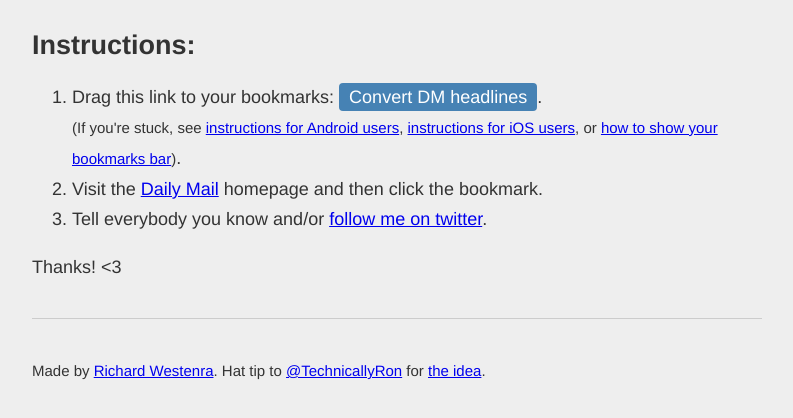
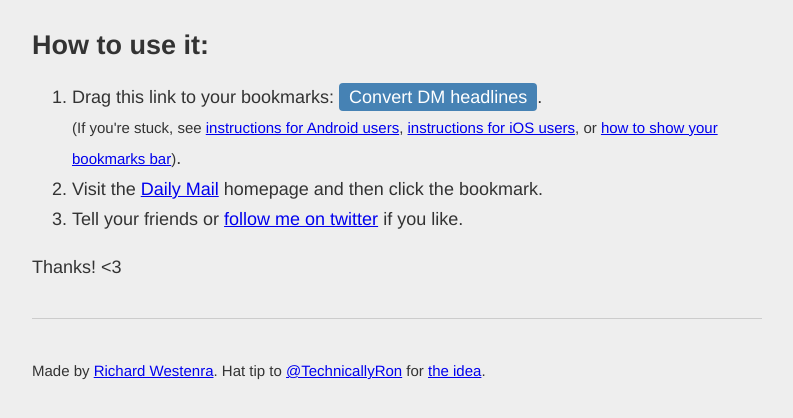
Before and after one commit to richardwestenra/dailyfail, a website: page app/index.html in a window 1280 px wide. Shown: the part 818-1236 px from the top of the page, without its empty margins (243-1036 px from the left). Drawn offline with nearby package versions, Linux system fonts and the light colour scheme; files that its build step writes are made by us from their sources.

Commit message:
minor wording changes to instructions section

```diff
--- a/app/index.html
+++ b/app/index.html
@@ -75,7 +75,7 @@
             <h1>If Daily Mail readers wrote the headlines</h1>
             <p>Use <a class="btn" href="javascript:(function()%7Bfunction%20callback()%7B(function(%24)%7Bvar%20jQuery%3D%24%3Bfunction%20callback()%7Balert(%22Replacing%20Daily%20Mail%20headlines%20with%20comments.%20Hold%20tight%2C%20this%20might%20take%20a%20few%20seconds...%22)%7Dvar%20s%3Ddocument.createElement(%22script%22)%3Bs.src%3D%22http%3A%2F%2Fdailymail.richardwestenra.com%2Fscripts%2Fmain.js%22%3Bif(s.addEventListener)%7Bs.addEventListener(%22load%22%2Ccallback%2Cfalse)%7Delse%20if(s.readyState)%7Bs.onreadystatechange%3Dcallback%7Ddocument.body.appendChild(s)%3B%7D)(jQuery.noConflict(true))%7Dvar%20s%3Ddocument.createElement(%22script%22)%3Bs.src%3D%22https%3A%2F%2Fajax.googleapis.com%2Fajax%2Flibs%2Fjquery%2F1.7.1%2Fjquery.min.js%22%3Bif(s.addEventListener)%7Bs.addEventListener(%22load%22%2Ccallback%2Cfalse)%7Delse%20if(s.readyState)%7Bs.onreadystatechange%3Dcallback%7Ddocument.body.appendChild(s)%3B%7D)()">this bookmarklet</a> to replace headlines on the <a href="http://www.dailymail.co.uk/" rel="nofollow">Daily Mail</a> homepage with user comments from the corresponding article. The results are often a little terrifying:</p>
             <img src="http://dailymail.richardwestenra.com/images/dm.jpg" width="100%" height="" alt="" />
-            <h2>Instructions:</h2>
+            <h2>How to use it:</h2>
             <ol>
                 <li>Drag this link to your bookmarks: <a class="btn" href="javascript:(function()%7Bfunction%20callback()%7B(function(%24)%7Bvar%20jQuery%3D%24%3Bfunction%20callback()%7Balert(%22Replacing%20Daily%20Mail%20headlines%20with%20comments.%20Hold%20tight%2C%20this%20might%20take%20a%20few%20seconds...%22)%7Dvar%20s%3Ddocument.createElement(%22script%22)%3Bs.src%3D%22http%3A%2F%2Fdailymail.richardwestenra.com%2Fscripts%2Fmain.js%22%3Bif(s.addEventListener)%7Bs.addEventListener(%22load%22%2Ccallback%2Cfalse)%7Delse%20if(s.readyState)%7Bs.onreadystatechange%3Dcallback%7Ddocument.body.appendChild(s)%3B%7D)(jQuery.noConflict(true))%7Dvar%20s%3Ddocument.createElement(%22script%22)%3Bs.src%3D%22https%3A%2F%2Fajax.googleapis.com%2Fajax%2Flibs%2Fjquery%2F1.7.1%2Fjquery.min.js%22%3Bif(s.addEventListener)%7Bs.addEventListener(%22load%22%2Ccallback%2Cfalse)%7Delse%20if(s.readyState)%7Bs.onreadystatechange%3Dcallback%7Ddocument.body.appendChild(s)%3B%7D)()">Convert DM headlines</a>.<br/> <small>(If you're stuck, see <a href="#android" class="openInstructions scroll">instructions for Android users</a>, <a href="#ios" class="openInstructions scroll">instructions for iOS users</a>, or <a href="#bar" class="openInstructions scroll">how to show your bookmarks bar</a>)</small>.
                     <div id='android' class="instructions">
@@ -112,7 +112,7 @@
                     </div>
                 </li>
                 <li>Visit the <a href="http://www.dailymail.co.uk/" rel="nofollow">Daily Mail</a> homepage and then click the bookmark.</li>
-                <li>Tell everybody you know and/or <a href="http://twitter.com/RichardWestenra">follow me on twitter</a>.</li>
+                <li>Tell your friends or <a href="http://twitter.com/RichardWestenra">follow me on twitter</a> if you like.</li>
             </ol>
 
            <!-- AddThis Button BEGIN -->
```
